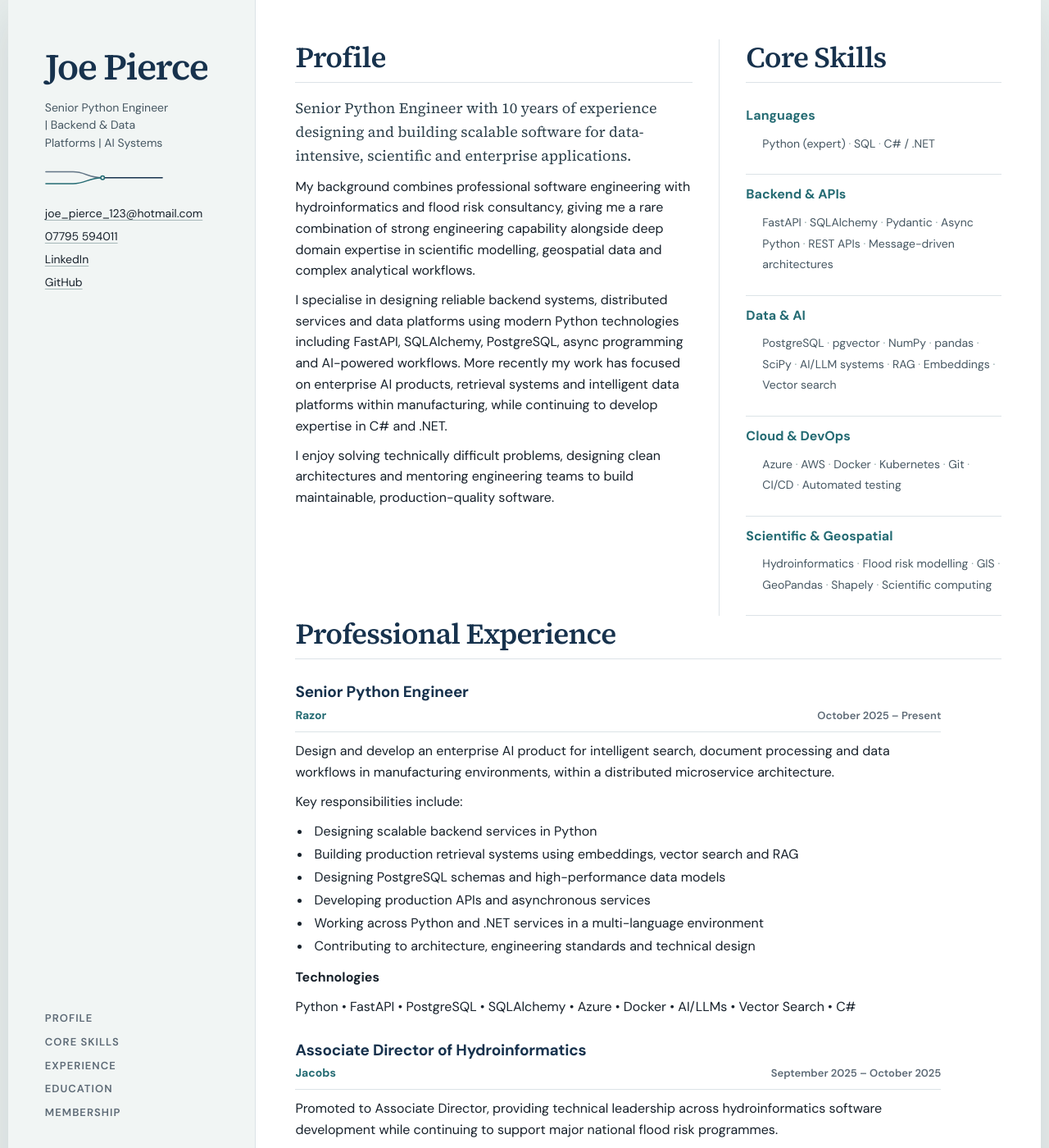
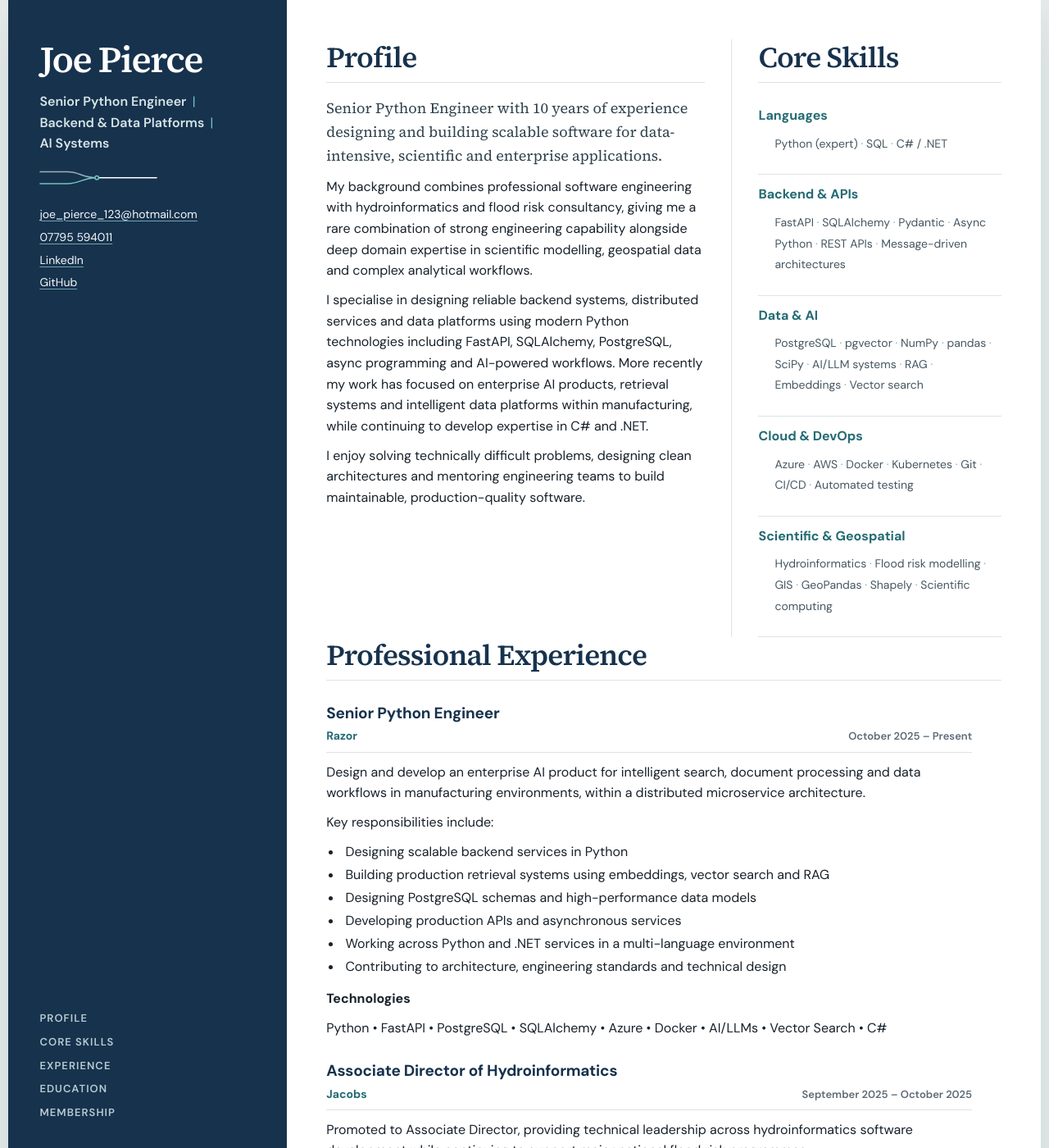
Before and after one commit to joe-pierce/joe-pierce.github.io, a Jekyll site: the page built from index.md, in a window 1280 px wide and 1400 px high. Shown: the whole window at 82% size. Built offline with Jekyll 4.4.1, drawn with Linux system fonts in a browser that asks for light colours.

Commit message:
design refresh

```diff
--- a/_layouts/default.html
+++ b/_layouts/default.html
@@ -16,12 +16,18 @@
     <link rel="stylesheet" href="{{ '/assets/css/print.css' | relative_url }}" media="print">
   </head>
   <body>
+    {% assign tagline_parts = page.tagline | split: ' | ' %}
     <a class="skip-link" href="#main-content">Skip to CV</a>
 
     <header class="print-header">
       <div class="print-header__identity">
         <h1>{{ page.title }}</h1>
-        <p>{{ page.tagline }}</p>
+        <p class="print-header__tagline" aria-label="{{ page.tagline }}">
+          {% for part in tagline_parts %}
+            <span class="identity__role" aria-hidden="true">{{ part }}</span>
+            {% unless forloop.last %}<span class="identity__separator" aria-hidden="true">|</span>{% endunless %}
+          {% endfor %}
+        </p>
       </div>
       <address class="print-header__contact">
         <a href="mailto:{{ page.email }}">{{ page.email }}</a>
@@ -36,7 +42,12 @@
         <div class="sidebar__inner">
           <header class="identity">
             <a class="identity__name" href="{{ '/' | relative_url }}">{{ page.title }}</a>
-            <p class="identity__tagline">{{ page.tagline }}</p>
+            <p class="identity__tagline" aria-label="{{ page.tagline }}">
+              {% for part in tagline_parts %}
+                <span class="identity__role" aria-hidden="true">{{ part }}</span>
+                {% unless forloop.last %}<span class="identity__separator" aria-hidden="true">|</span>{% endunless %}
+              {% endfor %}
+            </p>
             <svg class="identity__confluence" viewBox="0 0 160 24" aria-hidden="true" focusable="false">
               <path class="identity__stream identity__stream--software" d="M1 4h37c16 0 21 8 40 8" />
               <path class="identity__stream identity__stream--science" d="M1 20h37c16 0 21-8 40-8" />
--- a/assets/css/print.css
+++ b/assets/css/print.css
@@ -11,7 +11,7 @@
   --print-body: 8.9pt;
   --print-subhead: 9.1pt;
   --print-section: 13.7pt;
-  --print-display: 24pt;
+  --print-display: 26pt;
 }
 
 * {
@@ -45,12 +45,12 @@ a {
   display: flex;
   align-items: center;
   justify-content: space-between;
-  gap: 8mm;
-  margin: 0 0 4mm;
-  padding: 4.5mm 6mm;
+  gap: 9mm;
+  margin: 0 0 4.5mm;
+  padding: 5.5mm 7mm;
   color: #ffffff;
   background: #17324d;
-  border-left: 2mm solid #3fa0a2;
+  border-left: 2.5mm solid #70c4c0;
 }
 
 .print-header__identity h1 {
@@ -63,11 +63,19 @@ a {
   letter-spacing: -0.5pt;
 }
 
-.print-header__identity p {
-  margin: 1.5mm 0 0;
+.print-header__tagline {
+  display: flex;
+  flex-wrap: wrap;
+  align-items: center;
+  gap: 0.5mm 1.2mm;
+  margin: 1.7mm 0 0;
   color: #d7e5e6;
-  font-size: 8.5pt;
+  font-size: 9pt;
   font-weight: 600;
+}
+
+.print-header__tagline .identity__separator {
+  color: #70c4c0;
 }
 
 .print-header__contact {
@@ -76,7 +84,7 @@ a {
   gap: 0.7mm 4mm;
   margin: 0;
   color: #ffffff;
-  font-size: 7.2pt;
+  font-size: 7.4pt;
   font-style: normal;
   font-variant-numeric: tabular-nums;
   text-align: right;
--- a/assets/css/style.scss
+++ b/assets/css/style.scss
@@ -12,6 +12,7 @@
   --muted: #5d6a76;
   --accent: #246b73;
   --accent-dark: #17324d;
+  --accent-light: #70c4c0;
   --line: #dce3e7;
   --paper: #ffffff;
   --sidebar: #f1f5f4;
@@ -74,7 +75,7 @@ a:focus-visible {
 
 .page-shell {
   display: grid;
-  grid-template-columns: minmax(250px, 24%) minmax(0, 1fr);
+  grid-template-columns: minmax(270px, 27%) minmax(0, 1fr);
   width: min(1260px, 100%);
   min-height: 100vh;
   margin: 0 auto;
@@ -84,8 +85,8 @@ a:focus-visible {
 
 .sidebar {
   position: relative;
-  background: var(--sidebar);
-  border-right: 1px solid var(--line);
+  color: var(--paper);
+  background: var(--accent-dark);
 }
 
 .sidebar__inner {
@@ -94,14 +95,14 @@ a:focus-visible {
   display: flex;
   flex-direction: column;
   min-height: 100vh;
-  padding: clamp(2rem, 5vw, 3.75rem) clamp(1.5rem, 3.5vw, 3rem) 2rem;
+  padding: clamp(2.25rem, 4vw, 3.5rem) clamp(1.75rem, 3vw, 2.5rem) 2rem;
 }
 
 .identity__name {
   display: block;
-  color: var(--accent-dark);
+  color: var(--paper);
   font-family: var(--font-display);
-  font-size: clamp(2rem, 3.5vw, 2.9rem);
+  font-size: clamp(2.35rem, 3.5vw, 3.15rem);
   font-weight: 600;
   font-optical-sizing: auto;
   line-height: 1;
@@ -110,12 +111,25 @@ a:focus-visible {
 }
 
 .identity__tagline {
-  max-width: 26ch;
+  display: flex;
+  flex-wrap: wrap;
+  align-items: center;
+  gap: 0.15rem 0.45rem;
+  max-width: none;
   margin: 1rem 0 0;
-  color: #465762;
-  font-size: var(--type-label);
-  line-height: 1.55;
-  text-wrap: balance;
+  color: #d7e5e6;
+  font-size: 1rem;
+  font-weight: 600;
+  line-height: 1.45;
+}
+
+.identity__role {
+  white-space: nowrap;
+}
+
+.identity__separator {
+  color: var(--accent-light);
+  font-weight: 400;
 }
 
 .identity__confluence {
@@ -134,21 +148,21 @@ a:focus-visible {
 }
 
 .identity__stream--software {
-  stroke: var(--accent-dark);
-  opacity: 0.65;
+  stroke: #d7e5e6;
+  opacity: 0.7;
 }
 
 .identity__stream--science {
-  stroke: var(--accent);
+  stroke: var(--accent-light);
 }
 
 .identity__stream--outflow {
-  stroke: var(--accent-dark);
+  stroke: var(--paper);
 }
 
 .identity__junction {
-  fill: var(--sidebar);
-  stroke: var(--accent);
+  fill: var(--accent-dark);
+  stroke: var(--accent-light);
   stroke-width: 1.5;
   vector-effect: non-scaling-stroke;
 }
@@ -165,13 +179,17 @@ a:focus-visible {
 
 .contact-list a {
   width: fit-content;
-  color: var(--ink);
-  text-decoration-color: #a6b7b8;
+  color: #f4f8f8;
+  text-decoration-color: #6fa6aa;
 }
 
 .contact-list a:hover {
-  color: var(--accent);
+  color: var(--paper);
   text-decoration-color: currentColor;
+}
+
+.sidebar a:focus-visible {
+  outline-color: var(--accent-light);
 }
 
 .section-nav {
@@ -185,7 +203,7 @@ a:focus-visible {
 .section-nav a {
   position: relative;
   width: fit-content;
-  color: var(--muted);
+  color: #b8cbd0;
   font-size: var(--type-meta);
   font-weight: 600;
   letter-spacing: 0.08em;
@@ -199,7 +217,7 @@ a:focus-visible {
   bottom: -0.25rem;
   left: 0;
   height: 2px;
-  background: var(--accent);
+  background: var(--accent-light);
   content: "";
   transform: scaleX(0);
   transform-origin: left;
@@ -207,7 +225,7 @@ a:focus-visible {
 }
 
 .section-nav a:hover {
-  color: var(--accent);
+  color: var(--paper);
 }
 
 .section-nav a:hover::after,
@@ -414,9 +432,7 @@ a:focus-visible {
   }
 
   .cv-credentials {
-    display: grid;
-    grid-template-columns: repeat(2, minmax(0, 1fr));
-    gap: 3rem;
+    display: block;
   }
 }
 
@@ -439,7 +455,7 @@ a:focus-visible {
   }
 
   .identity__tagline {
-    max-width: 38ch;
+    max-width: 34rem;
   }
 
   .contact-list {
```
